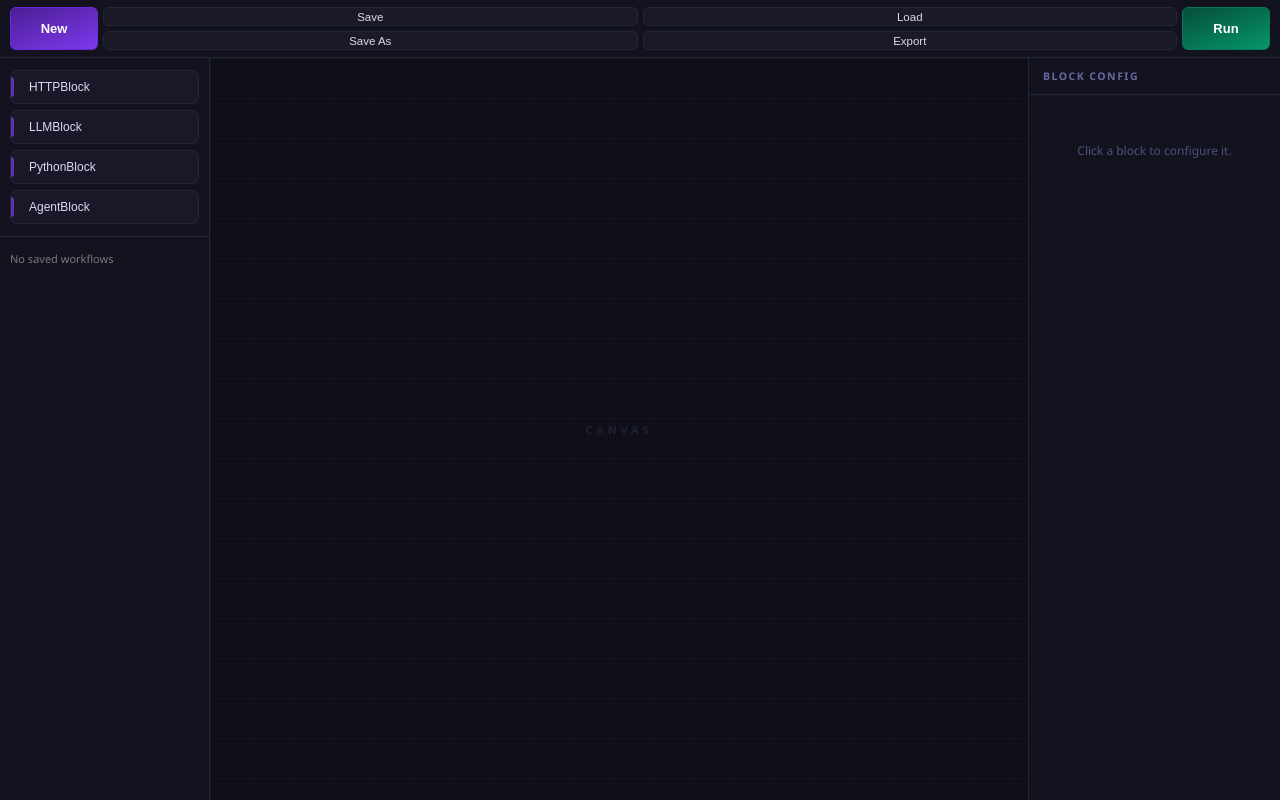
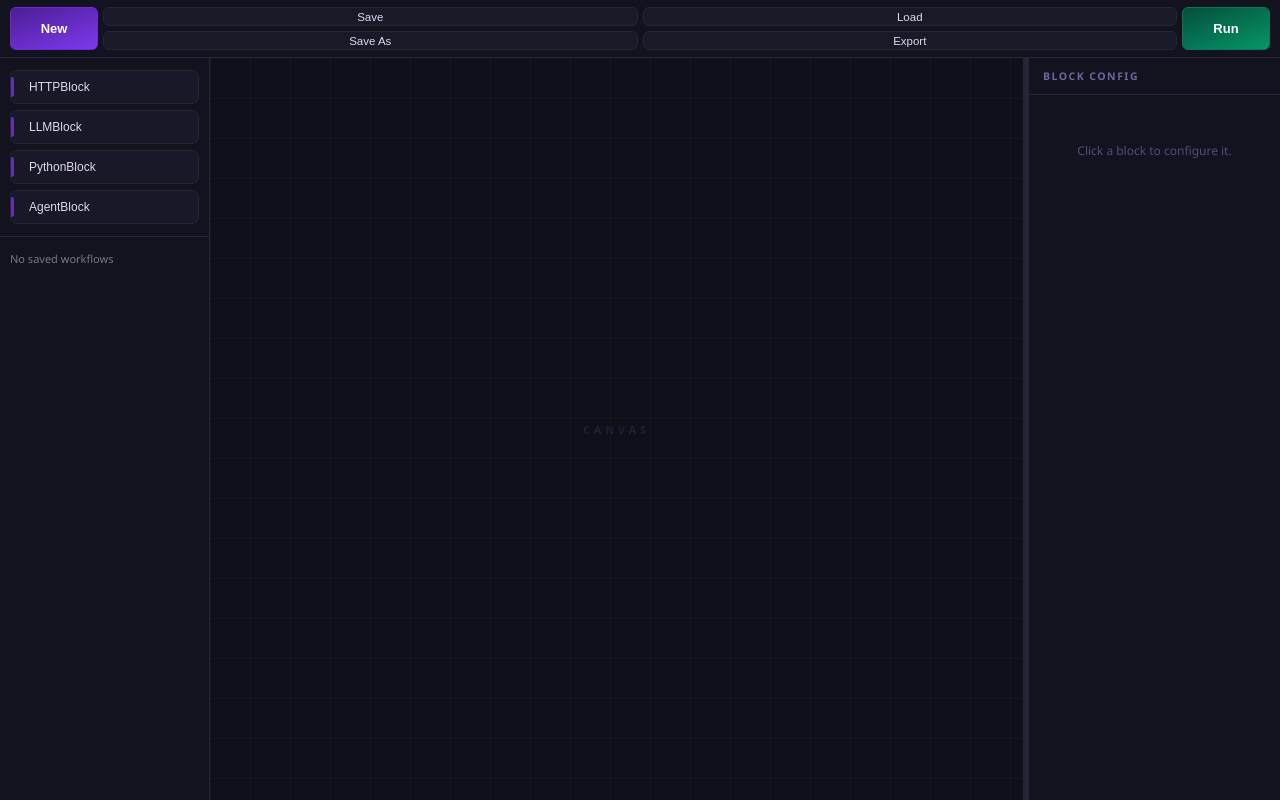
Before and after one commit to LucasSchleic/Agent-Builder, a Django app: template core/templates/index.html in a window 1280 px wide. Run offline with Django 4.2, Linux system fonts and the light colour scheme; the template is opened without the code that fills it, so the values that code supplies are empty.

Commit message:
feat: add draggable resize handle on config panel
A 5px vertical strip between the canvas and config panel can be dragged
left/right to resize the panel (180px min, 700px max). Width is stored
in --config-width CSS variable and updated live via setProperty.

```diff
--- a/core/static/css/main.css
+++ b/core/static/css/main.css
@@ -24,11 +24,23 @@ body {
     color: var(--text);
 }
 
+:root { --config-width: 252px; }
+
 #main-layout {
     flex: 1;
     display: grid;
-    grid-template-columns: 210px 1fr 252px;
+    grid-template-columns: 210px 1fr 5px var(--config-width);
     grid-template-rows: 1fr;
     min-height: 0;
     overflow: hidden;
 }
+
+#config-resizer {
+    background: var(--border);
+    cursor: col-resize;
+    transition: background 0.15s;
+    position: relative;
+    z-index: 10;
+}
+#config-resizer:hover,
+#config-resizer.dragging { background: var(--accent); }
--- a/core/static/js/main.js
+++ b/core/static/js/main.js
@@ -37,5 +37,35 @@ canvas.init();
 toolbox.init();
 toolbar.init();
 
+// Config panel resize handle
+(function () {
+    const resizer = document.getElementById('config-resizer');
+    let startX = 0, startWidth = 0;
+
+    resizer.addEventListener('mousedown', e => {
+        e.preventDefault();
+        startX     = e.clientX;
+        startWidth = document.getElementById('config-panel').getBoundingClientRect().width;
+        resizer.classList.add('dragging');
+        document.body.style.cursor     = 'col-resize';
+        document.body.style.userSelect = 'none';
+        document.addEventListener('mousemove', onMove);
+        document.addEventListener('mouseup',   onUp);
+    });
+
+    function onMove(e) {
+        const newWidth = Math.max(180, Math.min(700, startWidth + (startX - e.clientX)));
+        document.documentElement.style.setProperty('--config-width', newWidth + 'px');
+    }
+
+    function onUp() {
+        resizer.classList.remove('dragging');
+        document.body.style.cursor     = '';
+        document.body.style.userSelect = '';
+        document.removeEventListener('mousemove', onMove);
+        document.removeEventListener('mouseup',   onUp);
+    }
+}());
+
 wfPanel.display_workflows();
 canvas.render_workflow(null); // show empty canvas hint
--- a/core/templates/index.html
+++ b/core/templates/index.html
@@ -50,6 +50,9 @@
         </div>
     </div>
 
+    <!-- RESIZE HANDLE between canvas and config panel -->
+    <div id="config-resizer"></div>
+
     <!-- RIGHT PANEL: Block Config -->
     <div id="config-panel">
         <div id="config-header">Block Config</div>
```
